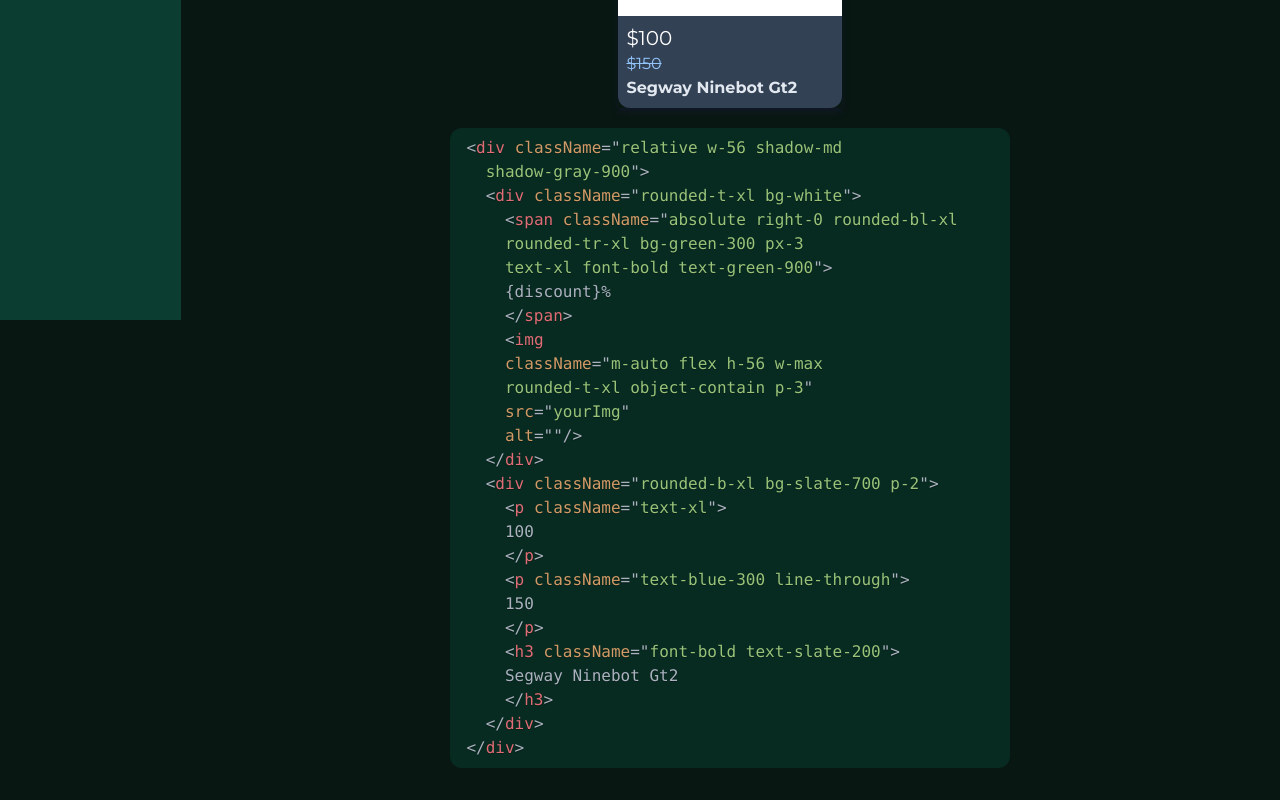
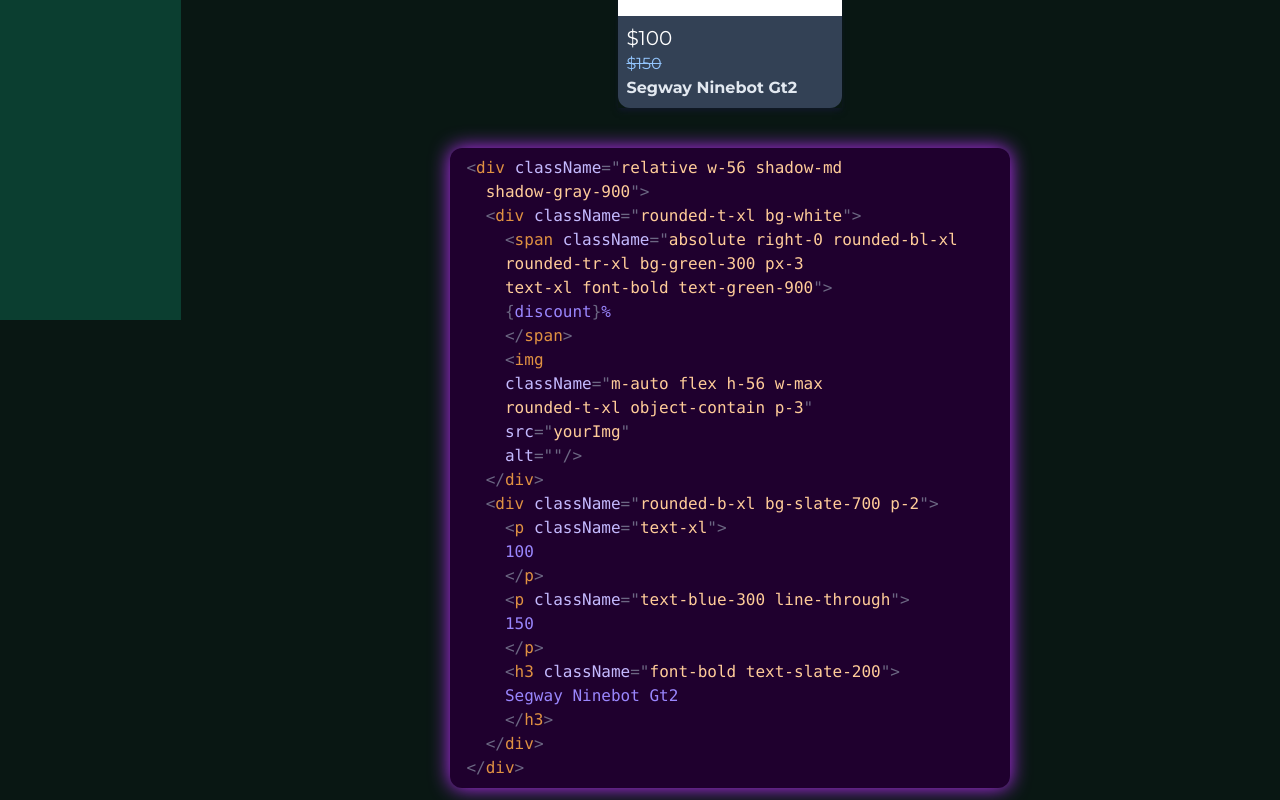
Before and after one commit to pa-ku/quantum_ui, a React (Vite) app: page /cards in a window 1280 px wide. Shown: the part 480-1280 px from the top of the page. Built offline with nearby package versions, Linux system fonts and the light colour scheme; grey boxes are pictures that could not be loaded.

Commit message:
New colores for codeblocks and scrollbar

```diff
--- a/src/components/CodeBlock.jsx
+++ b/src/components/CodeBlock.jsx
@@ -3,11 +3,11 @@
 export default function CodeBlock({ code }) {
   return (
     <>
-      <Highlight theme={themes.oneDark} code={code} language="tsx">
+      <Highlight theme={themes.duotoneDark} code={code} language="tsx">
         {({ tokens, getLineProps, getTokenProps }) => (
           <pre
             open
-            className="w-[35em] overflow-auto rounded-xl bg-primary-950 px-4 py-2"
+            className="w-[35em] overflow-auto rounded-xl bg-secundary-1000 px-4 py-2 shadow-center shadow-secundary-500"
           >
             {tokens.map((line, i) => (
               <div key={i} {...getLineProps({ line })}>
--- a/src/components/ComponentTemplate.jsx
+++ b/src/components/ComponentTemplate.jsx
@@ -3,7 +3,7 @@
 export default function ComponentTemplate({ children, title, text }) {
   return (
     <>
-      <section className="relative px-2 flex h-full items-center justify-center xl:w-full">
+      <section className="relative flex h-full items-center justify-center px-2 xl:w-full">
         <div className="flex flex-col gap-10 xl:w-[36em]">
           <div className="flex w-full w-max gap-2">
             <h2 className="title">{title}</h2>
@@ -12,7 +12,7 @@
             </button>
           </div>
           {text && <p>{text}</p>}
-          <div className="flex w-full flex-col items-start gap-5 xl:items-center">
+          <div className="flex w-full flex-col items-start gap-10 xl:items-center">
             {children}
           </div>
           <span className="h-1 w-full bg-red-200 bg-gradient-to-r from-background via-primary-950 to-background"></span>
--- a/src/index.css
+++ b/src/index.css
@@ -65,19 +65,33 @@
 
 /* animations */
 
+pre::-webkit-scrollbar {
+  background-color: #111;
+  height: 13px;
+border-radius: 0px 0px 50% 50%;
+}
+pre::-webkit-scrollbar-thumb {
+  background-color: var(--secundary-200);
+  border-radius: 20px;
+  border: 3.2px solid #111;
+}
+pre::-webkit-scrollbar-thumb:hover {
+  background-color: var(--secundary-300);
+}
+
 /* Scrollbar */
-::-webkit-scrollbar {
+body::-webkit-scrollbar {
   background-color: #111;
   width: 13px;
   color: #bbf7d0;
   color: #d1fae5;
 }
-::-webkit-scrollbar-thumb {
+body::-webkit-scrollbar-thumb {
   background-color: #5ae8c0;
   border-radius: 20px;
   border: 3.2px solid #111;
 }
-::-webkit-scrollbar-thumb:hover {
+body::-webkit-scrollbar-thumb:hover {
   background-color: #2ea281;
 }
 
@@ -113,7 +127,6 @@
   box-shadow: -5px 5px 20px #333;
 }
 
-
 @keyframes gradient {
   from {
     background-position: 0%;
```
